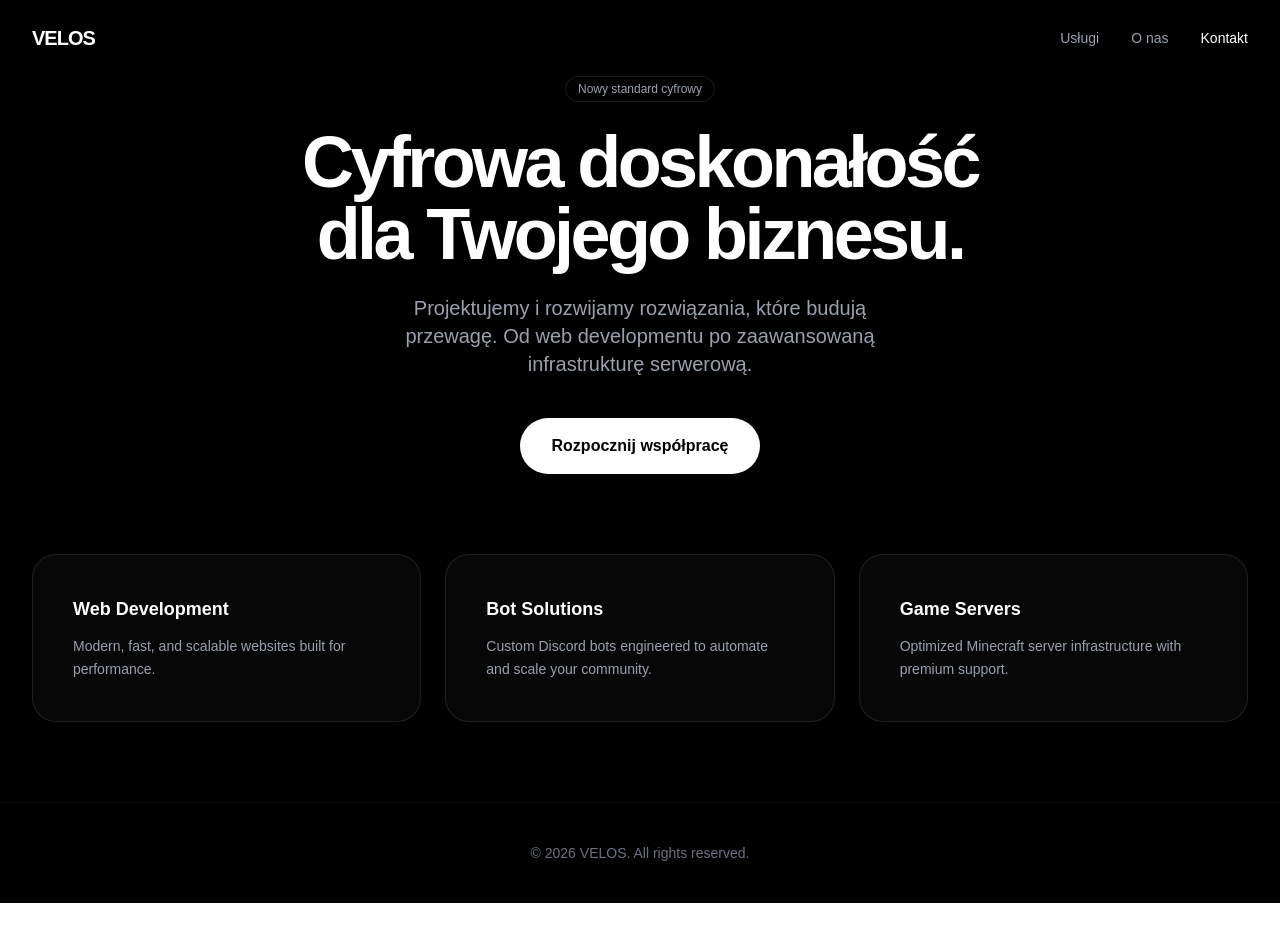
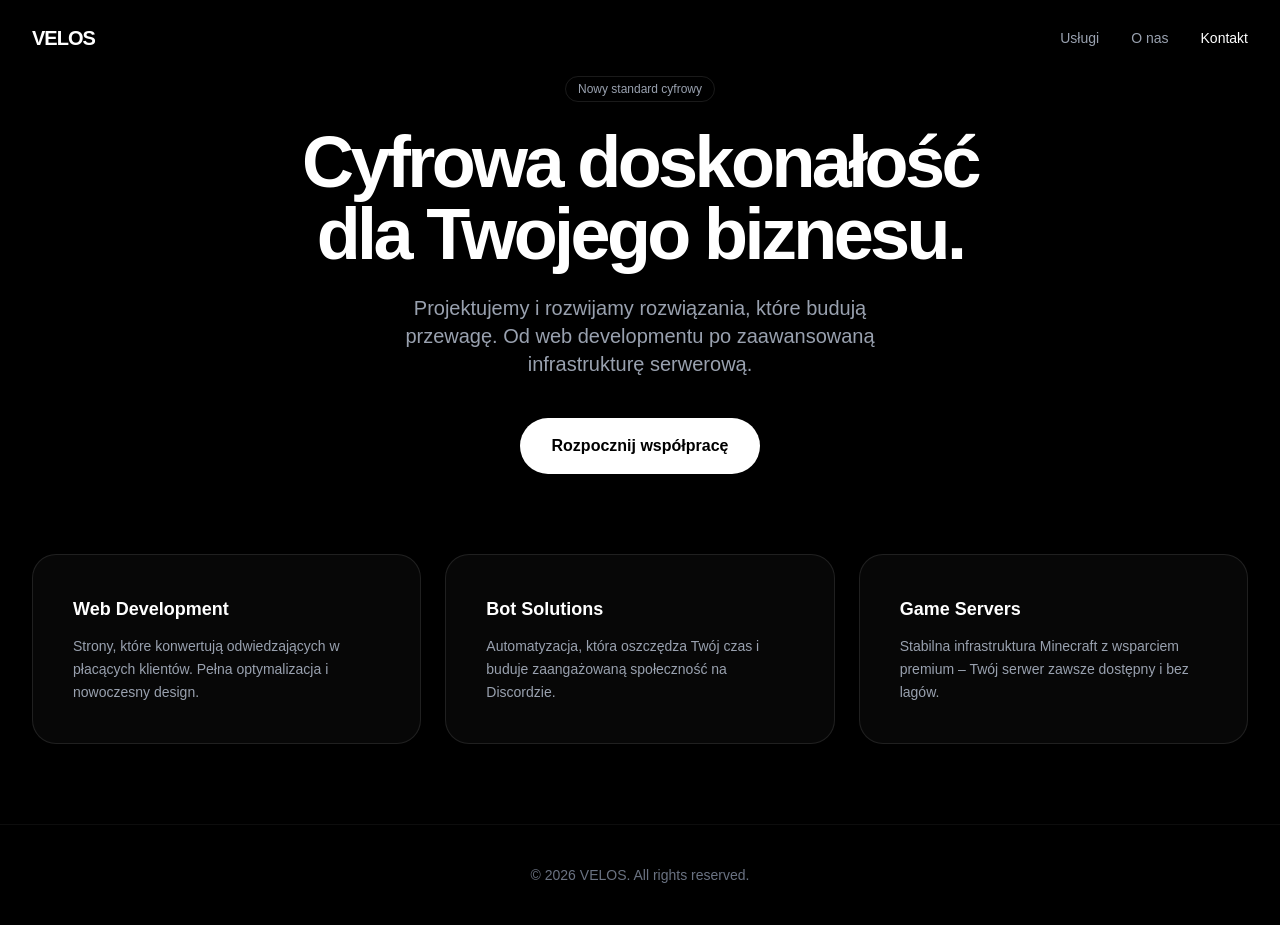
Before and after one commit to okt4wi4n-cyber/velos-websitev2, a Next.js app: page / in a window 1280 px wide. Before the commit the page ends 903 px from the top, so only its background shows below. Built offline with nearby package versions, Linux system fonts and the light colour scheme.

Commit message:
Update: Marketing copy

```diff
--- a/src/app/page.tsx
+++ b/src/app/page.tsx
@@ -32,15 +32,15 @@ export default function Home() {
         <section className="w-full max-w-7xl mx-auto grid grid-cols-1 md:grid-cols-3 gap-6 px-8 py-20">
           <div className="p-10 border border-white/10 rounded-3xl bg-neutral-900/30 hover:border-white/20 transition-all duration-300">
             <h3 className="font-semibold text-lg">Web Development</h3>
-          <p className="text-gray-400 mt-3 text-sm leading-relaxed">Modern, fast, and scalable websites built for performance.</p>
+            <p className="text-gray-400 mt-3 text-sm leading-relaxed">Strony, które konwertują odwiedzających w płacących klientów. Pełna optymalizacja i nowoczesny design.</p>
           </div>
           <div className="p-10 border border-white/10 rounded-3xl bg-neutral-900/30 hover:border-white/20 transition-all duration-300">
             <h3 className="font-semibold text-lg">Bot Solutions</h3>
-          <p className="text-gray-400 mt-3 text-sm leading-relaxed">Custom Discord bots engineered to automate and scale your community.</p>
+            <p className="text-gray-400 mt-3 text-sm leading-relaxed">Automatyzacja, która oszczędza Twój czas i buduje zaangażowaną społeczność na Discordzie.</p>
           </div>
           <div className="p-10 border border-white/10 rounded-3xl bg-neutral-900/30 hover:border-white/20 transition-all duration-300">
             <h3 className="font-semibold text-lg">Game Servers</h3>
-          <p className="text-gray-400 mt-3 text-sm leading-relaxed">Optimized Minecraft server infrastructure with premium support.</p>
+            <p className="text-gray-400 mt-3 text-sm leading-relaxed">Stabilna infrastruktura Minecraft z wsparciem premium – Twój serwer zawsze dostępny i bez lagów.</p>
           </div>
         </section>
 
```
Lines whose indentation alone changed are shown as unchanged.
